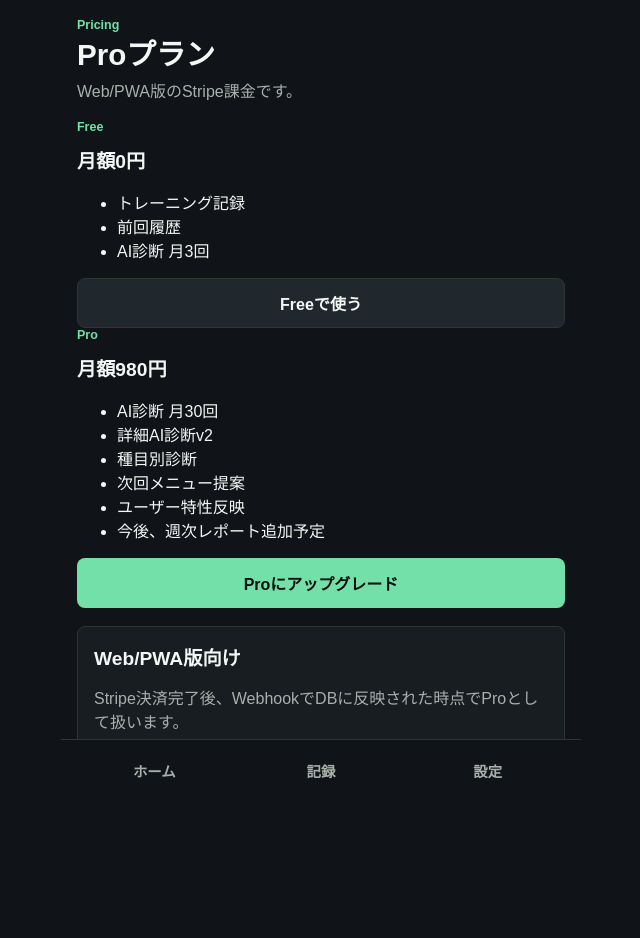
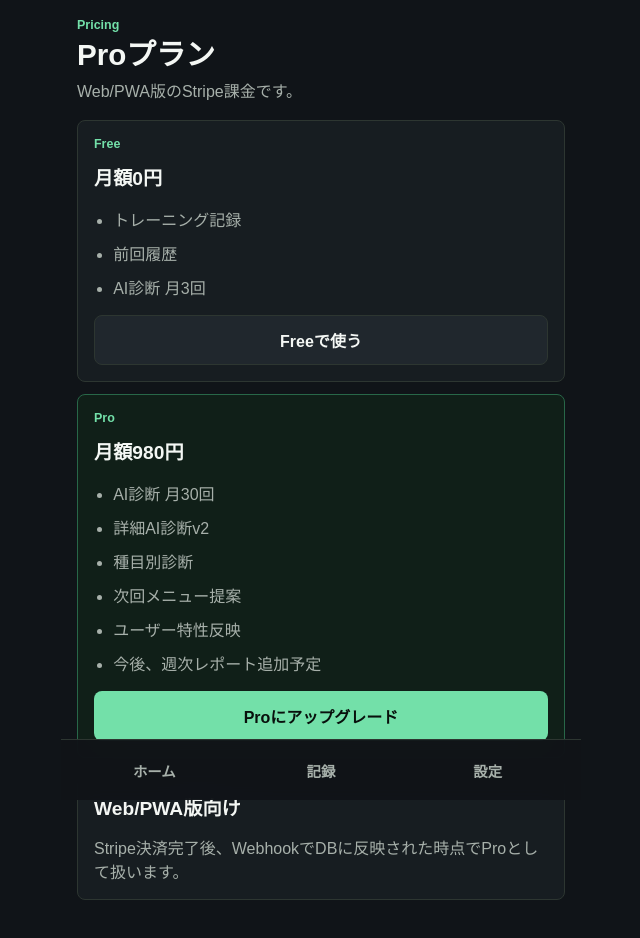
Before and after one commit to physiteqbiz/training-ai-pwa, a Next.js app: page /pricing in a window 1280 px wide. Shown: the top 938 px of the page, without its empty margins (319-959 px from the left). Before the commit the page ends 890 px from the top, so only its background shows below. Built offline with nearby package versions, Linux system fonts and the light colour scheme.

Commit message:
Add Stripe billing and fix server client

```diff
--- a/app/globals.css
+++ b/app/globals.css
@@ -421,6 +421,33 @@
   gap: 8px;
 }
 
+.pricing-grid {
+  display: grid;
+  gap: 12px;
+}
+
+.plan-card {
+  display: grid;
+  gap: 16px;
+  border: 1px solid var(--line);
+  border-radius: 8px;
+  background: var(--panel);
+  padding: 16px;
+}
+
+.plan-card--featured {
+  border-color: #286748;
+  background: #101f18;
+}
+
+.feature-list {
+  display: grid;
+  gap: 10px;
+  margin: 0;
+  padding-left: 1.2rem;
+  color: var(--muted);
+}
+
 .step-list {
   display: grid;
   gap: 10px;
```
Also changed, not shown: lib/stripe.ts (added, +29 -0 lines).
